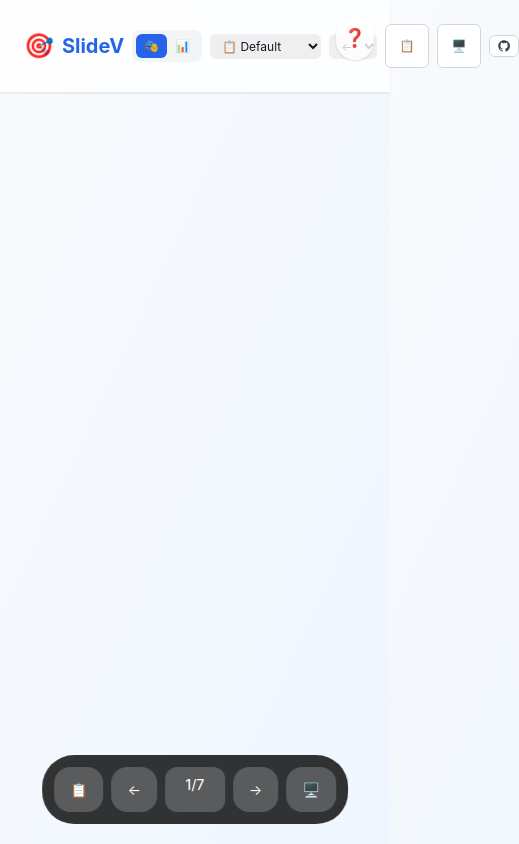
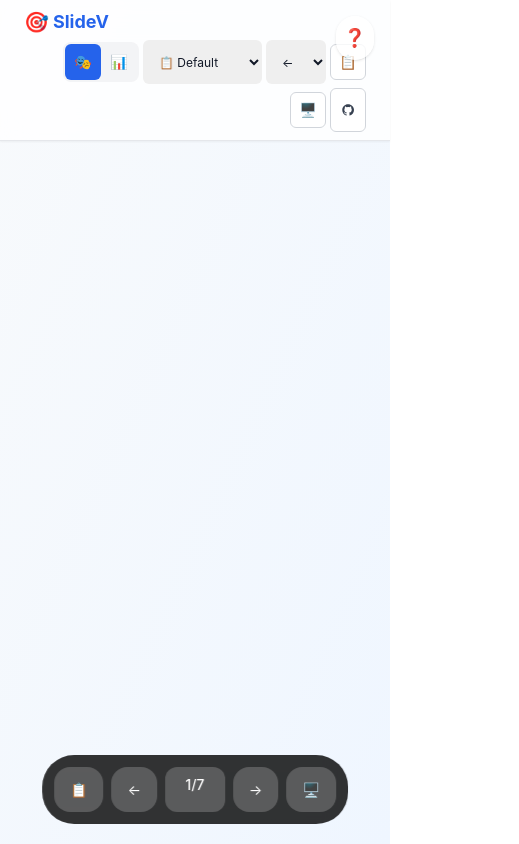
Before and after one commit to Baryon-ai/slidev, a website built with Vite: page index.html in a window 390 px wide. Shown: the whole page, 519 px wide, since content can reach past the window. Built offline with nearby package versions, Linux system fonts and the light colour scheme.

Commit message:
✨ feat(header): 모바일 헤더 스타일 및 버튼 크기 조정
- 모바일 헤더의 패딩 및 글꼴 크기 조정으로 사용자 경험 개선
- 버튼 크기 및 간격 조정으로 모바일 인터페이스 최적화
- GitHub 버튼 크기 조정 및 Baryon-ai 텍스트의 가시성 조정

```diff
--- a/index.html
+++ b/index.html
@@ -107,24 +107,24 @@
     >
         <div class="max-w-full mx-auto px-4 sm:px-6 lg:px-8">
             <!-- Compact Single Row Header -->
-            <div class="flex items-center justify-between py-3 gap-4">
+            <div class="flex items-center justify-between gap-2">
                 <!-- Logo & Title -->
-                <div class="flex items-center gap-2 flex-shrink-0">
-                    <span class="text-2xl">🎯</span>
-                    <h1 class="text-xl font-bold text-gray-900">
+                <div class="flex items-center gap-1 flex-shrink-0">
+                    <span class="text-xl">🎯</span>
+                    <h1 class="text-lg font-bold text-gray-900">
                         <span class="text-brand-600">SlideV</span>
-                        <span class="hidden sm:inline text-gray-600 text-sm ml-2">세로 스크롤 프레젠테이션</span>
+                        <span class="hidden sm:inline text-gray-600 text-xs ml-1">세로 스크롤 프레젠테이션</span>
                     </h1>
                 </div>
 
                 <!-- Main Controls -->
-                <div class="flex items-center gap-2 flex-wrap">
+                <div class="flex items-center gap-1 flex-wrap justify-end">
                     <!-- Layout Toggle -->
-                    <div class="inline-flex rounded-lg bg-gray-100 p-1">
+                    <div class="inline-flex rounded-lg bg-gray-100 p-0.5">
                         <button
                             @click="setLayout('presentation')"
                             :class="currentLayout === 'presentation' ? 'bg-brand-600 text-white' : 'text-gray-600 hover:text-gray-900'"
-                            class="px-2 py-1 text-xs font-medium rounded-md transition-all duration-200"
+                            class="px-1.5 py-1 text-xs font-medium rounded-md transition-all duration-200 touch-button"
                             title="프레젠테이션 모드"
                         >
                             🎭
@@ -132,7 +132,7 @@
                         <button
                             @click="setLayout('split')"
                             :class="currentLayout === 'split' ? 'bg-brand-600 text-white' : 'text-gray-600 hover:text-gray-900'"
-                            class="px-2 py-1 text-xs font-medium rounded-md transition-all duration-200"
+                            class="px-1.5 py-1 text-xs font-medium rounded-md transition-all duration-200 touch-button"
                             title="분할 보기"
                         >
                             📊
@@ -143,7 +143,7 @@
                     <select
                         x-model="currentTheme"
                         @change="changeTheme($event.target.value)"
-                        class="rounded-md border-gray-300 text-xs focus:border-brand-500 focus:ring-brand-500 px-2 py-1"
+                        class="rounded-md border-gray-300 text-xs focus:border-brand-500 focus:ring-brand-500 touch-button"
                         title="테마 선택"
                     >
                         <option value="default">📋 Default</option>
@@ -158,7 +158,7 @@
                     <select
                         x-model="navPosition"
                         @change="changeNavPosition($event.target.value)"
-                        class="rounded-md border-gray-300 text-xs focus:border-brand-500 focus:ring-brand-500 px-2 py-1"
+                        class="rounded-md border-gray-300 text-xs focus:border-brand-500 focus:ring-brand-500 touch-button"
                         title="네비게이션 위치"
                     >
                         <option value="left">←</option>
@@ -168,7 +168,7 @@
                     <!-- Mobile Menu Toggle -->
                     <button
                         @click="toggleMobileNav()"
-                        class="md:hidden px-2 py-1 text-xs font-medium text-gray-700 bg-white border border-gray-300 rounded-md hover:bg-gray-50 transition-colors touch-button"
+                        class="md:hidden text-xs font-medium text-gray-700 bg-white border border-gray-300 rounded-md hover:bg-gray-50 transition-colors touch-button"
                         x-show="!isFullscreen"
                         title="메뉴"
                     >
@@ -178,7 +178,7 @@
                     <!-- Action Buttons -->
                     <button
                         @click="toggleInput()"
-                        class="hidden md:inline-flex px-2 py-1 text-xs font-medium text-gray-700 bg-white border border-gray-300 rounded-md hover:bg-gray-50 transition-colors"
+                        class="hidden md:inline-flex text-xs font-medium text-gray-700 bg-white border border-gray-300 rounded-md hover:bg-gray-50 transition-colors touch-button"
                         title="입력창 토글"
                     >
                         ⚙️
@@ -186,20 +186,20 @@
 
                     <button
                         @click="toggleFullscreen()"
-                        class="px-2 py-1 text-xs font-medium text-gray-700 bg-white border border-gray-300 rounded-md hover:bg-gray-50 transition-colors touch-button"
+                        class="text-xs font-medium text-gray-700 bg-white border border-gray-300 rounded-md hover:bg-gray-50 transition-colors touch-button"
                         title="풀스크린"
                     >
                         🖥️
                     </button>
 
                     <a href="https://github.com/Baryon-ai/slidev" target="_blank"
-                       class="px-2 py-1 text-xs font-medium text-gray-700 bg-white border border-gray-300 rounded-md hover:bg-gray-50 transition-colors flex items-center gap-1"
+                       class="text-xs font-medium text-gray-700 bg-white border border-gray-300 rounded-md hover:bg-gray-50 transition-colors flex items-center justify-center touch-button"
                        title="GitHub"
                     >
                       <svg class="w-3 h-3" fill="currentColor" viewBox="0 0 24 24"><path d="M12 .5C5.73.5.5 5.73.5 12c0 5.08 3.29 9.39 7.86 10.91.58.11.79-.25.79-.56 0-.28-.01-1.02-.02-2-3.2.7-3.88-1.54-3.88-1.54-.53-1.34-1.3-1.7-1.3-1.7-1.06-.72.08-.71.08-.71 1.17.08 1.79 1.2 1.79 1.2 1.04 1.78 2.73 1.27 3.4.97.11-.75.41-1.27.74-1.56-2.56-.29-5.26-1.28-5.26-5.7 0-1.26.45-2.29 1.19-3.1-.12-.29-.52-1.46.11-3.05 0 0 .97-.31 3.18 1.18a11.1 11.1 0 012.9-.39c.98.01 1.97.13 2.9.39 2.2-1.49 3.17-1.18 3.17-1.18.63 1.59.23 2.76.11 3.05.74.81 1.19 1.84 1.19 3.1 0 4.43-2.7 5.41-5.27 5.7.42.36.79 1.09.79 2.2 0 1.59-.01 2.87-.01 3.26 0 .31.21.68.8.56C20.71 21.39 24 17.08 24 12c0-6.27-5.23-11.5-12-11.5z"/></svg>
                     </a>
 
-                    <span class="hidden lg:inline text-xs text-gray-500">by <a href="https://github.com/Baryon-ai" target="_blank" class="underline hover:text-brand-600">Baryon-ai</a></span>
+                    <span class="hidden sm:inline text-xs text-gray-500">by <a href="https://github.com/Baryon-ai" target="_blank" class="underline hover:text-brand-600">Baryon-ai</a></span>
                 </div>
             </div>
 
--- a/src/styles/main.css
+++ b/src/styles/main.css
@@ -272,26 +272,42 @@ code:not([class*="language-"]) {
 
   /* Mobile header adjustments */
   #header {
-    padding: 0.75rem 0.5rem;
+    padding: 0.5rem;
   }
 
   #header h1 {
-    font-size: 1.25rem !important;
+    font-size: 1.125rem !important;
   }
 
   #header .flex {
-    flex-wrap: nowrap;
-    gap: 0.5rem;
+    flex-wrap: wrap;
+    gap: 0.25rem;
   }
 
   #header select {
     font-size: 0.75rem;
-    padding: 0.25rem 0.5rem;
+    padding: 0.375rem 0.75rem;
+    min-width: 60px;
   }
 
   #header button {
-    font-size: 0.75rem;
-    padding: 0.25rem 0.5rem;
+    font-size: 0.875rem;
+    padding: 0.375rem 0.5rem;
+    min-width: 36px;
+    min-height: 36px;
+  }
+
+  /* Make GitHub button smaller on mobile */
+  #header a[href*="github"] {
+    padding: 0.375rem;
+    min-width: 36px;
+  }
+
+  /* Hide Baryon-ai text on very small screens */
+  @media (max-width: 400px) {
+    #header .hidden.lg\:inline {
+      display: none !important;
+    }
   }
 
   /* Mobile input area */
@@ -339,6 +355,23 @@ code:not([class*="language-"]) {
   /* Mobile page indicator */
   #page-indicator {
     bottom: 100px !important;
+  }
+
+  /* Mobile code blocks */
+  pre[class*="language-"] {
+    font-size: 0.8125rem !important;
+    padding: 0.75rem !important;
+    margin: 0.75rem 0 !important;
+    border-radius: 6px !important;
+  }
+
+  code[class*="language-"] {
+    font-size: inherit !important;
+  }
+
+  code:not([class*="language-"]) {
+    font-size: 0.8125em !important;
+    padding: 0.125rem 0.25rem !important;
   }
 }
 
```
